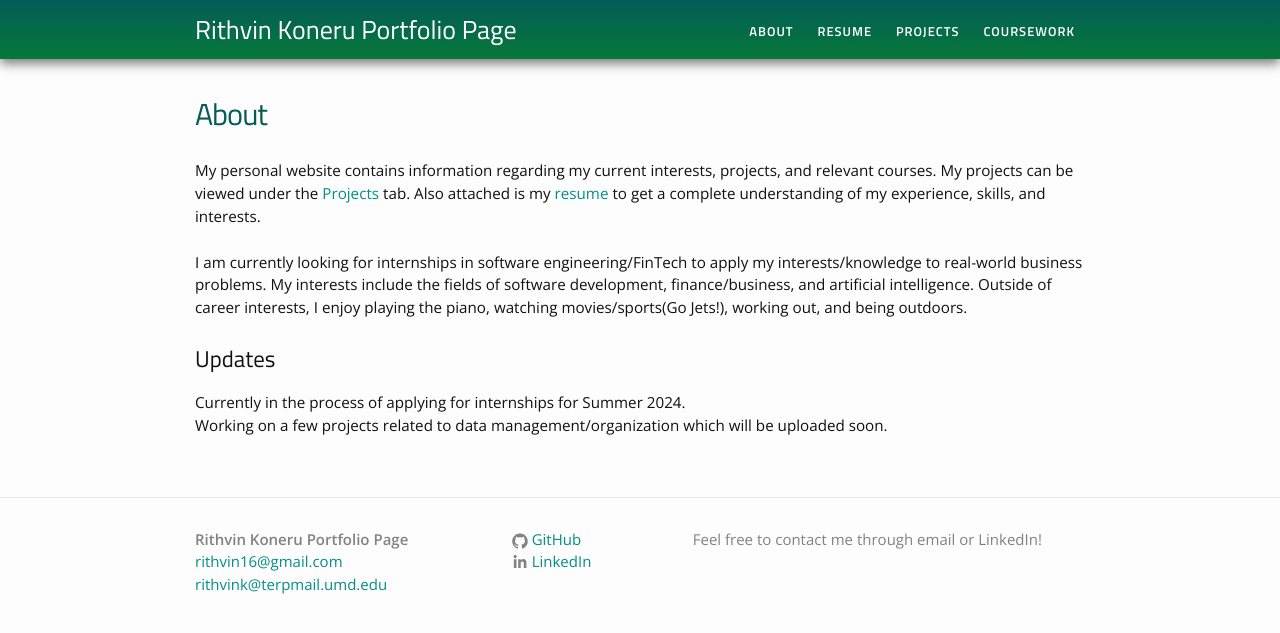
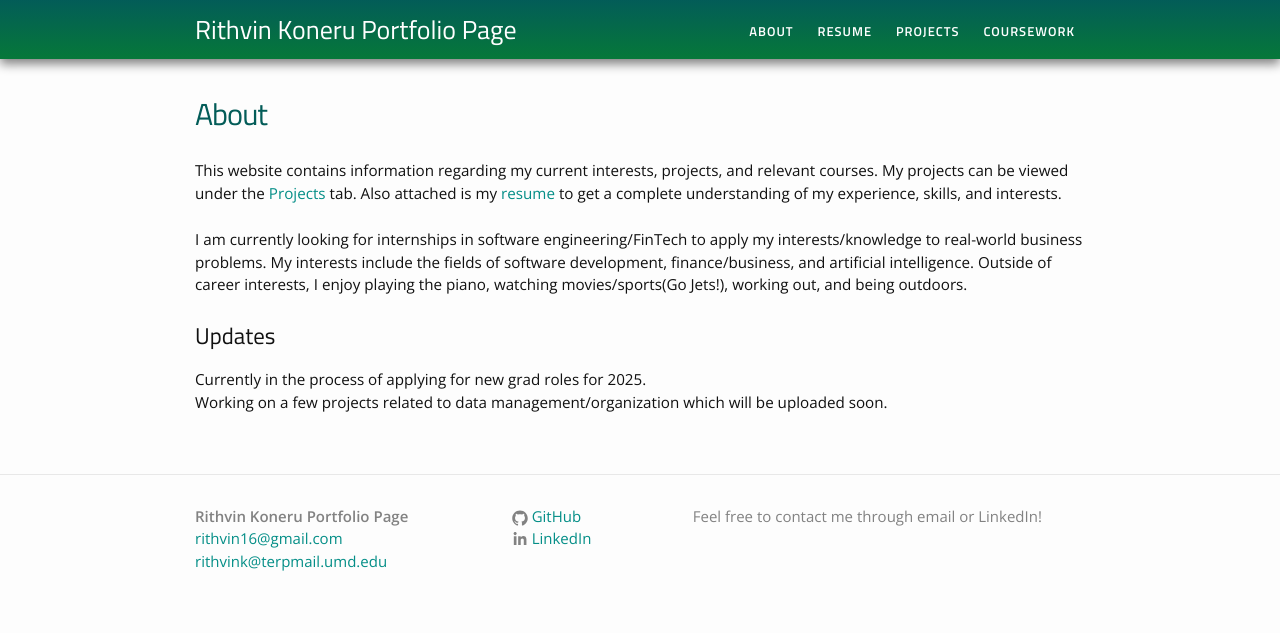
Before and after one commit to RithvinK/RithvinK.github.io, a Jekyll site: the page built from about.html, in a window 1280 px wide. Shown: the top 633 px of the page. Built offline with Jekyll 4.4.1, drawn with Linux system fonts in a browser that asks for light colours.

Commit message:
Update about.html

```diff
--- a/about.html
+++ b/about.html
@@ -6,7 +6,7 @@ permalink: /about/
 
 <div class="home">
 
-My personal website contains information regarding my current interests, projects, and relevant courses.
+This website contains information regarding my current interests, projects, and relevant courses.
 My projects can be viewed under the <a href="/projects">Projects</a> tab.
 
 
@@ -28,7 +28,7 @@ Outside of career interests, I enjoy playing the piano, watching movies/sports(G
 <ul>
 <li><i>Month. Year</i> - Add updates in chronological order, such as paper acceptance, talk invitations, internships, etc.</li>
 <li><i>Month. Year</i> - This list is scrollable, with most recent updates at the top.
-</ul> --> Currently in the process of applying for internships for Summer 2024.<br>
+</ul> --> Currently in the process of applying for new grad roles for 2025.<br>
 Working on a few projects related to data management/organization which will be uploaded soon.
 
 </div>
```
